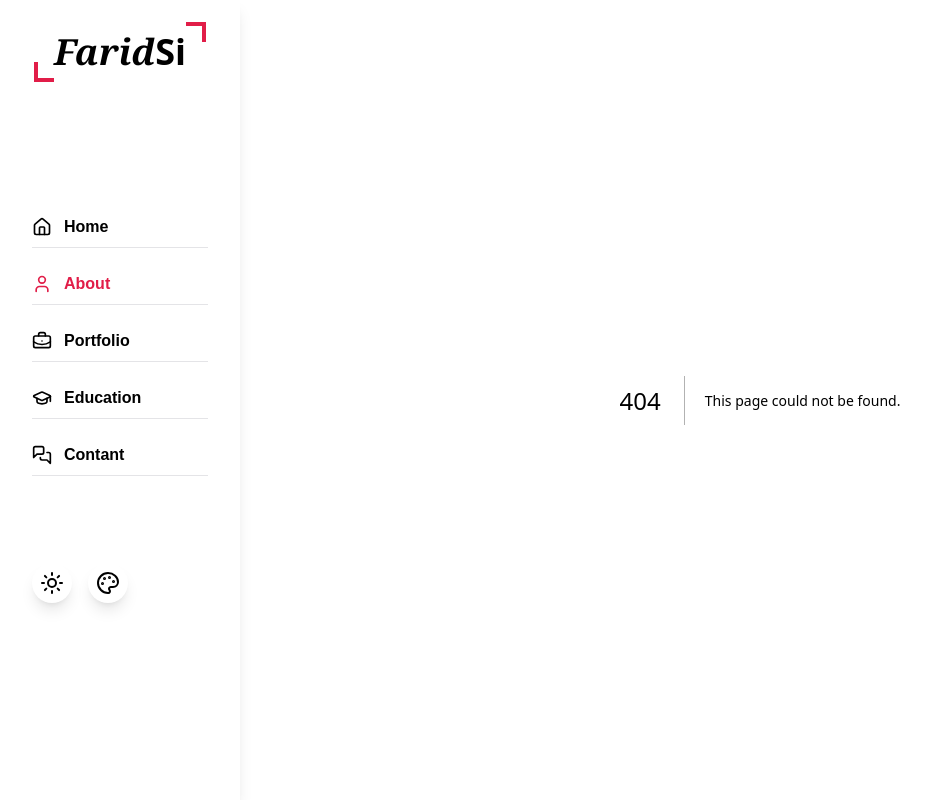
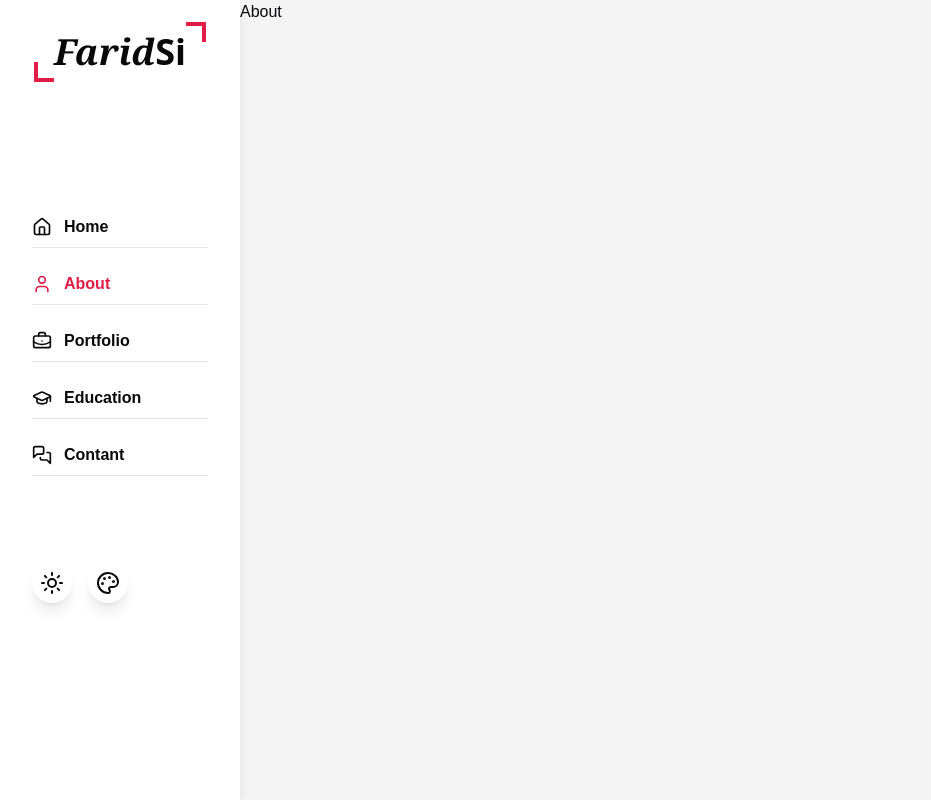
Before and after one commit to faridsiadatzade/Personal-website-next.js, a Next.js app: page /about in a window 1280 px wide. Before the commit this address had no page. Shown: the whole page, without its empty margins (0-931 px from the left). Built offline with nearby package versions, Linux system fonts and the light colour scheme.

Commit message:
[FIX]: set theme and primary color in head tag(layout)

```diff
--- /dev/null
+++ b/src/app/about/page.tsx
@@ -0,0 +1,5 @@
+function About() {
+  return <div>About</div>;
+}
+
+export default About;
--- a/src/app/layout.tsx
+++ b/src/app/layout.tsx
@@ -26,6 +26,25 @@ export default function RootLayout({
 }>) {
   return (
     <html lang="en">
+      <head>
+        <script
+          dangerouslySetInnerHTML={{
+            __html: `
+              (function() {
+                const theme = localStorage.getItem("theme") || "light";
+                const storedColor = localStorage.getItem("primary-color") || "346.8 77.2% 49.8%";
+                if (theme === "dark") {
+                  document.documentElement.classList.add("dark");
+                } else {
+                  document.documentElement.classList.remove("dark");
+                }
+                document.documentElement.style.setProperty("--primary", storedColor);
+                document.documentElement.style.setProperty("--ring", storedColor);
+              })();
+            `,
+          }}
+        />
+      </head>
       <body
         className={`flex min-h-screen ${geistSans.variable} ${geistMono.variable} antialiased`}
       >
--- a/src/app/page.tsx
+++ b/src/app/page.tsx
@@ -1,5 +1,6 @@
 import { Button } from "@/components/ui/button";
 import MyPhoto from "@/components/MyPhoto";
+import Link from "next/link";
 
 export default function Home() {
   return (
@@ -21,7 +22,9 @@ export default function Home() {
           working flexibly with various types of development methodologies and
           team members.
         </h3>
-        <Button className="mt-8 md:mt-12 rounded-full">More About Me</Button>
+        <Link href="/about">
+          <Button className="mt-8 md:mt-12 rounded-full">More About Me</Button>
+        </Link>
       </div>
       <div className="md:flex md:justify-center mt-12 md:mt-[25%] lg:col-span-2 lg:mt-2 mx-auto">
         <MyPhoto />
--- a/src/context/ThemeContext.tsx
+++ b/src/context/ThemeContext.tsx
@@ -14,18 +14,6 @@ const ThemeContext = createContext<ThemeContextProps | undefined>(undefined);
 export const ThemeProvider = ({ children }: { children: React.ReactNode }) => {
   const [primaryColor, setPrimaryColor] = useState<string>("346.8 77.2% 49.8%");
   const [theme, setTheme] = useState<"light" | "dark">("light");
-
-  useEffect(() => {
-    const storedColor = localStorage.getItem("primary-color");
-    const storedTheme = localStorage.getItem("theme") as "light" | "dark";
-    if (storedColor) {
-      setPrimaryColor(storedColor);
-    }
-    if (storedTheme) {
-      setTheme(storedTheme);
-      document.documentElement.classList.toggle("dark", storedTheme === "dark");
-    }
-  }, []);
 
   useEffect(() => {
     document.documentElement.style.setProperty("--primary", primaryColor);
```
